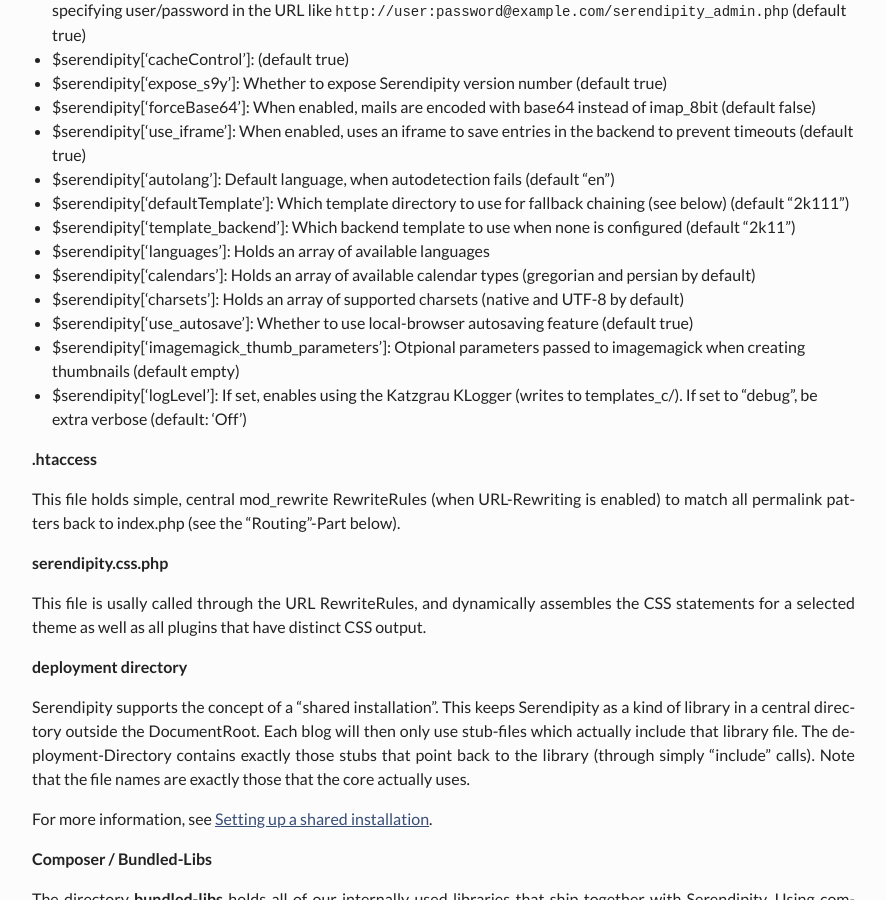
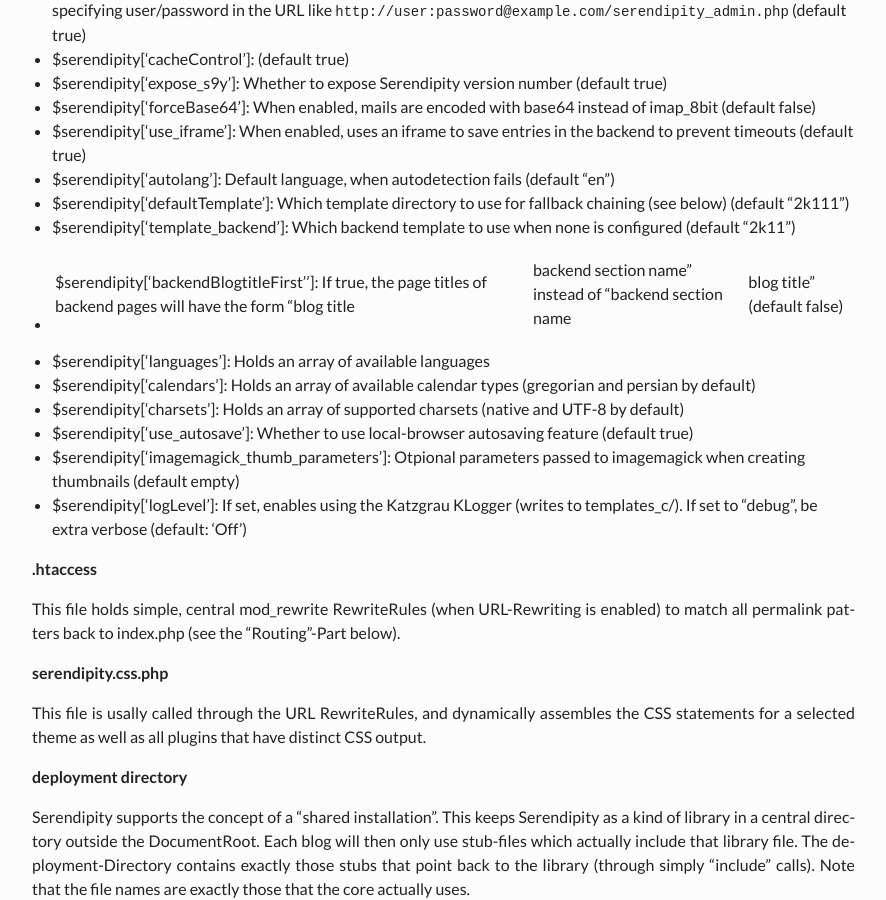
Before and after one commit to s9y/s9y.github.io, a Jekyll site: the page built from docs/developers/code-primer.md, in a window 1280 px wide and 900 px high, scrolled down 2362 px. Shown: the whole window, without its empty margins (339-1225 px from the left). Built offline with Jekyll 4.4.1, drawn with Linux system fonts in a browser that asks for light colours; nearby versions of some CDN libraries.

Commit message:
Add documentation for PR 492 in Serendipity.
See s9y/Serendipity/#492

Signed-off-by: Thomas Hochstein <thh@inter.net>

```diff
--- a/docs/developers/code-primer.md
+++ b/docs/developers/code-primer.md
@@ -64,6 +64,7 @@ On top of that, certain variables that are not included in the Serendipity Confi
 * $serendipity['autolang']: Default language, when autodetection fails (default "en")
 * $serendipity['defaultTemplate']: Which template directory to use for fallback chaining (see below) (default "2k111")
 * $serendipity['template_backend']: Which backend template to use when none is configured (default "2k11")
+* $serendipity['backendBlogtitleFirst'']: If true, the page titles of backend pages will have the form "blog title | backend section name" instead of "backend section name | blog title" (default false)
 * $serendipity['languages']: Holds an array of available languages
 * $serendipity['calendars']: Holds an array of available calendar types (gregorian and persian by default)
 * $serendipity['charsets']: Holds an array of supported charsets (native and UTF-8 by default)
```
